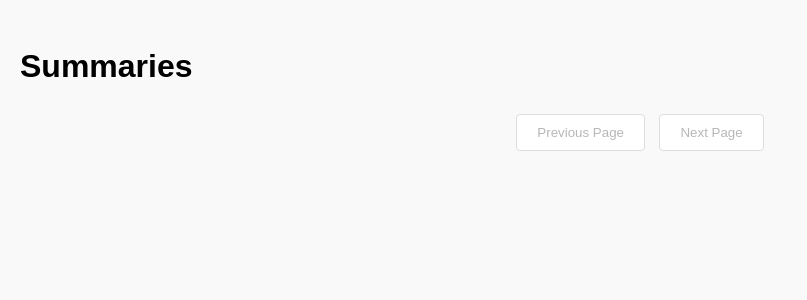
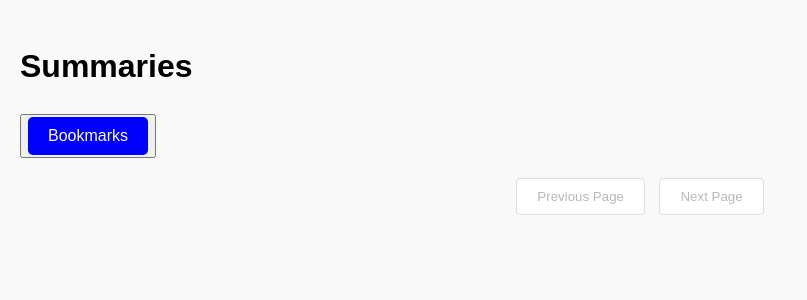
Before and after one commit to abdulsami123/Email-reader, a FastAPI app: page / in a window 1280 px wide. Shown: the top 300 px of the page, without its empty margins (0-807 px from the left). Run offline with FastAPI, Linux system fonts and the light colour scheme; data that the repository does not hold is empty; some libraries are stand-ins or nearby versions.

Commit message:
Bookmark button added

```diff
--- a/main.py
+++ b/main.py
@@ -63,6 +63,7 @@ async def get_items(
 @app.post("/bookmarks")
 async def post_bookmarks(item:Bookmarks , request:Request ):
     item = item.model_dump()
+
     try:
         # Insert the item into the Bookmarks table
         response = supabase.table("Bookmarks").insert(item).execute()
@@ -75,3 +76,17 @@ async def post_bookmarks(item:Bookmarks , request:Request ):
 
     except Exception as e:
         raise HTTPException(status_code=500, detail=str(e))
+
+@app.get("/bookmarks-page")
+async def get_bookmarks( request:Request):
+
+    query = supabase.table("Bookmarks").select("*").order("id", desc=True)
+    data = query.execute().data
+
+    return templates.TemplateResponse(
+        "bookmarks.html",
+        {
+            "request": request,
+            "items": data,
+        }
+    )
--- a/static/style.css
+++ b/static/style.css
@@ -59,7 +59,7 @@ body {
 
 
 /* General button styling */
-.bookmark-btn {
+.bookmarking-btn {
     position: absolute;
     right: 20px;
     bottom: 20px;
@@ -78,7 +78,7 @@ body {
   }
 
   /* Bookmark icon styling */
-  .bookmark-icon {
+  .bookmarking-icon {
     width: 12px;
     height: 16px;
     background-color: red; /* Red color for the bookmark icon */
@@ -86,12 +86,29 @@ body {
   }
 
   /* Hover effect for the button */
-  .bookmark-btn:hover {
+  .bookmarking-btn:hover {
     background-color: #f9f9f9; /* Slightly lighter background on hover */
   }
 
   /* Optional: Add focus effect for accessibility */
-  .bookmark-btn:focus {
+  .bookmarking-btn:focus {
     outline: none;
     box-shadow: 0px 0px 4px rgba(0, 123, 255, 0.5); /* Blue glow on focus */
   }
+
+  .bookmark-button {
+    display: inline-block;
+    padding: 10px 20px;
+    font-size: 16px;
+    color: white;
+    background-color: blue;
+    text-align: center;
+    text-decoration: none;
+    border-radius: 5px;
+    border: none;
+    cursor: pointer;
+}
+
+.bookmark-button:hover {
+    background-color: darkblue;
+}
--- a/templates/index.html
+++ b/templates/index.html
@@ -10,6 +10,7 @@
 </head>
 <body>
     <h1>Summaries</h1>
+    <button><a href="/bookmarks-page" class="bookmark-button">Bookmarks</a></button>
     <div hx-get="/items?offset=0&limit=5"
          hx-trigger="load"
          hx-swap="innerHTML"
```
Also changed, not shown: templates/bookmarks.html (added, +11 -0 lines).
